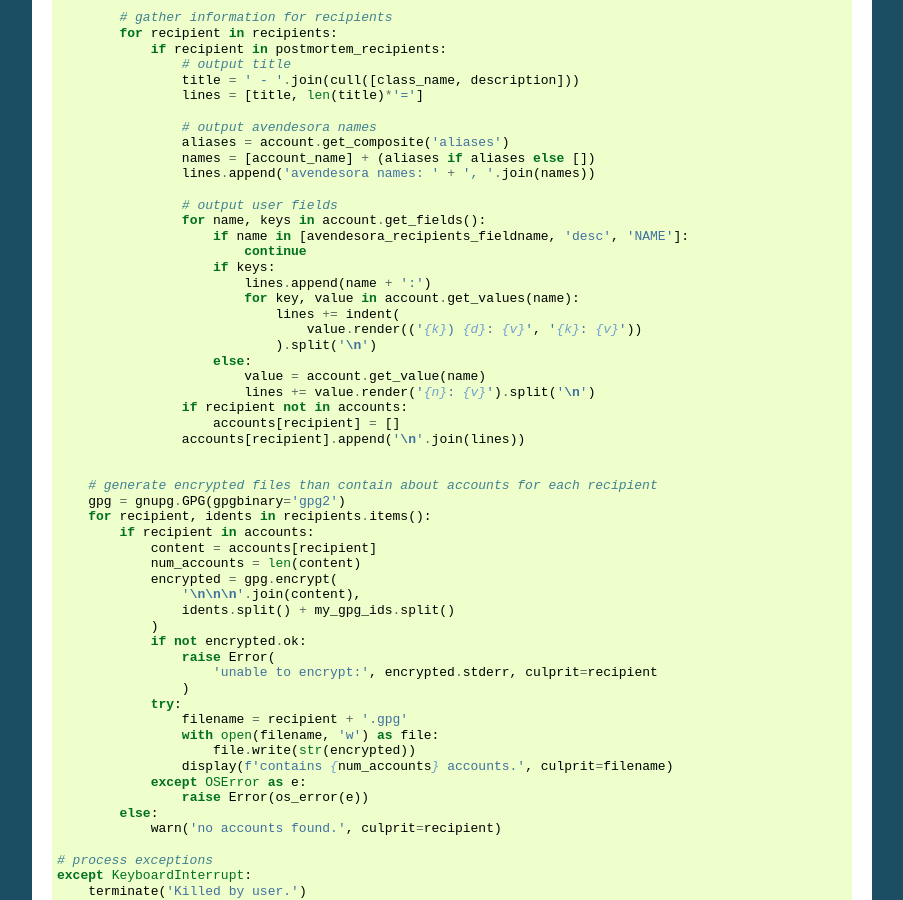
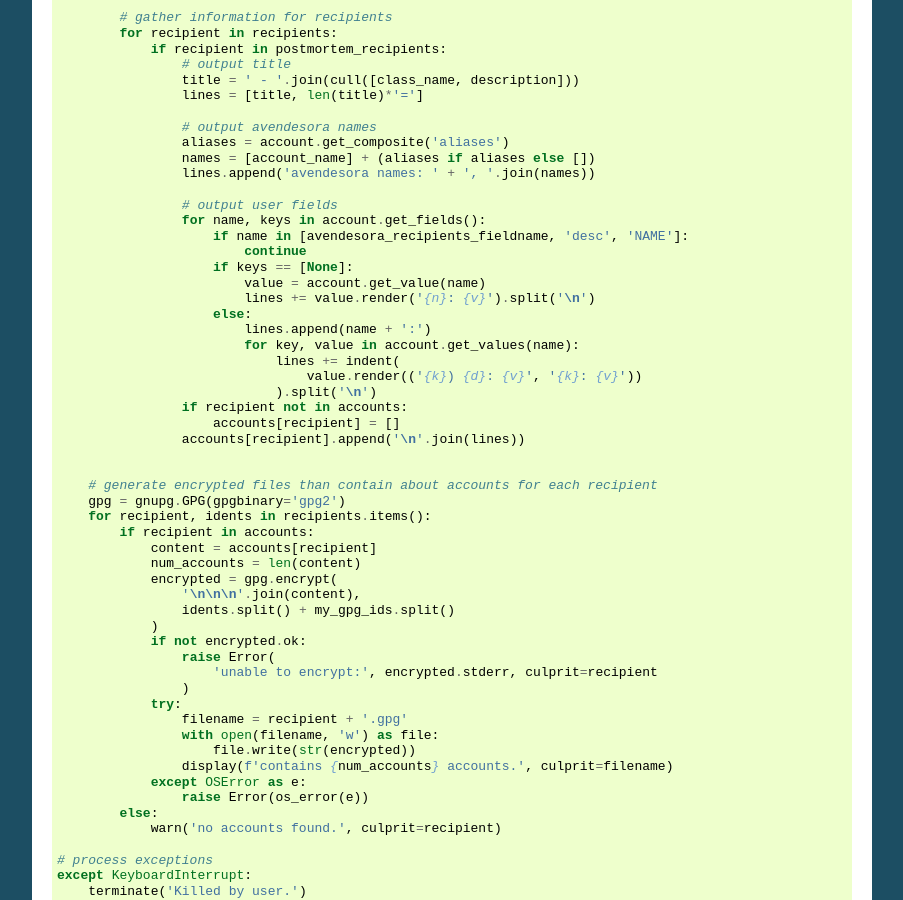
Before and after one commit to KenKundert/avendesora, a Sphinx documentation site: the page built from doc/api.rst, in a window 1280 px wide and 900 px high, scrolled down 6864 px. Shown: the whole window, without its empty margins (198-1101 px from the left). Built offline with Sphinx 7.4.7, drawn with Linux system fonts in a browser that asks for light colours; some of the changed text lies outside the part shown.

```diff
--- a/doc/api.rst
+++ b/doc/api.rst
@@ -108,15 +108,15 @@ found in a list.
             display(description, len(description)*'=', sep='\n')
 
             for name, keys in account.get_fields():
-                if keys:
+                if keys == [None]:
+                    value = account.get_value(name)
+                    display(value.render('{n}: {v}'))
+                else:
                     display(name + ':')
                     for key, value in account.get_values(name):
                         display(indent(
                             value.render(('{k}) {d}: {v}', '{k}: {v}'))
                         ))
-                else:
-                    value = account.get_value(name)
-                    display(value.render('{n}: {v}'))
             display()
     except PasswordError as e:
         e.terminate()
@@ -480,15 +480,15 @@ can be found on Github.
                     for name, keys in account.get_fields():
                         if name in [avendesora_recipients_fieldname, 'desc', 'NAME']:
                             continue
-                        if keys:
+                        if keys == [None]:
+                            value = account.get_value(name)
+                            lines += value.render('{n}: {v}').split('\n')
+                        else:
                             lines.append(name + ':')
                             for key, value in account.get_values(name):
                                 lines += indent(
                                     value.render(('{k}) {d}: {v}', '{k}: {v}'))
                                 ).split('\n')
-                        else:
-                            value = account.get_value(name)
-                            lines += value.render('{n}: {v}').split('\n')
                     if recipient not in accounts:
                         accounts[recipient] = []
                     accounts[recipient].append('\n'.join(lines))
--- a/doc/releases.rst
+++ b/doc/releases.rst
@@ -8,6 +8,7 @@ Releases
     - Added :ref:`interactive command <interactive command>`.
     - Added looping to :ref:`questions command <questions command>`.
     - Retargeted *i* and *I* command aliases.
+    - Use natural sort order by default.
 
 **1.12 (2019-01-17)**:
     - Updated the *networth* API example.
--- a/setup.py
+++ b/setup.py
@@ -23,7 +23,7 @@ setup(
         'appdirs',
         'arrow',
         'docopt',
-        'inform>=1.14',
+        'inform>=1.15',
         #'pygobject',
             # pygobject seems broken in pypi. You can try uncommenting the above
             # and see if it works. Otherwise, do the following:
```
Also changed, not shown: README.rst (+14 -10 lines), 7 other files.
